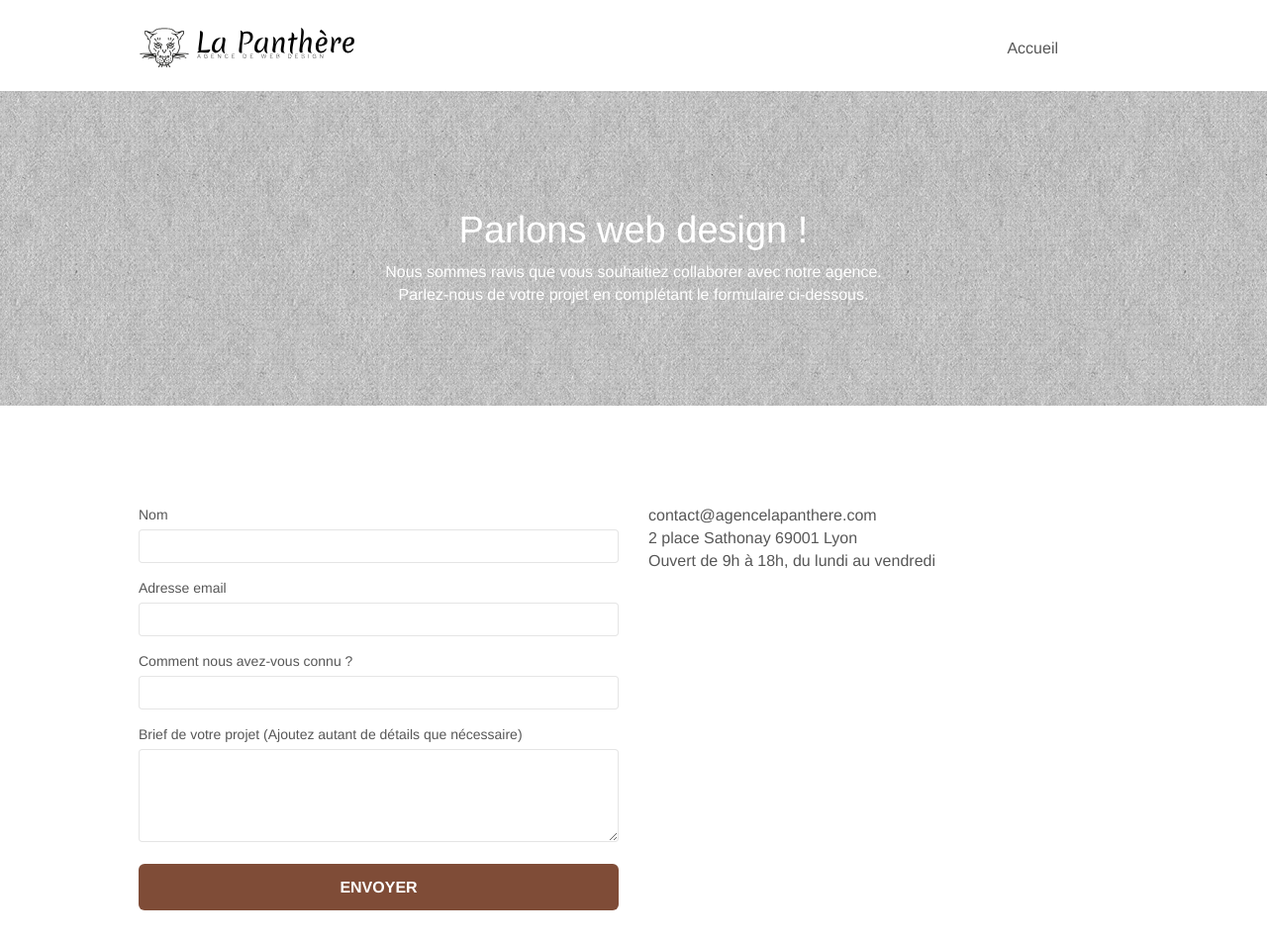
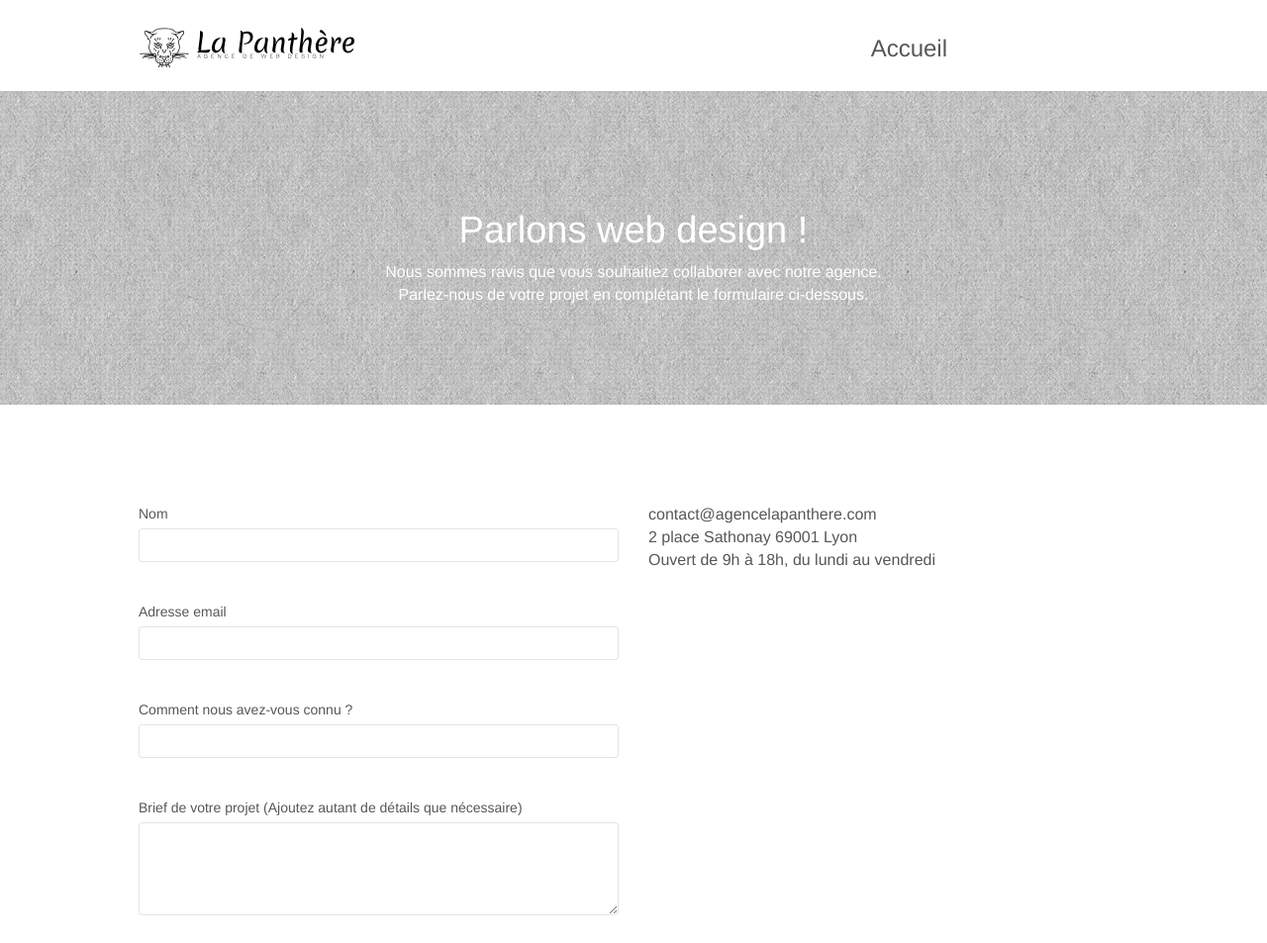
Before and after one commit to ClaraMB/La-Panthere, a plain HTML site: page contact.html in a window 1280 px wide. Shown: the top 953 px of the page at 99% size. Drawn offline with nearby package versions, Linux system fonts and the light colour scheme; files that its build step writes are made by us from their sources; a script that the page names is missing.

Commit message:
Réglage nav bar

```diff
--- a/style.css
+++ b/style.css
@@ -230,6 +230,8 @@ a:hover {
 .l-bloc h6 a,
 .l-bloc p a {
     color: rgba(0, 0, 0, .6);
+    text-decoration: none;
+    font-size: x-large;
 }
 
 .d-bloc .panel .a-btn:hover,
@@ -319,6 +321,11 @@ a:hover {
     padding-top: 2px;
     float: right;
     z-index: 1;
+    list-style-type: none;
+}
+
+.nav-contact{
+    margin-right: 112px;
 }
 
 .nav > li {
@@ -712,6 +719,10 @@ p {
     width: 100%;
 }
 
+.form-group{
+padding-bottom: 15px;
+}
+
 h2 {
     font-size: 22px;
     line-height: 1.4em;
```
